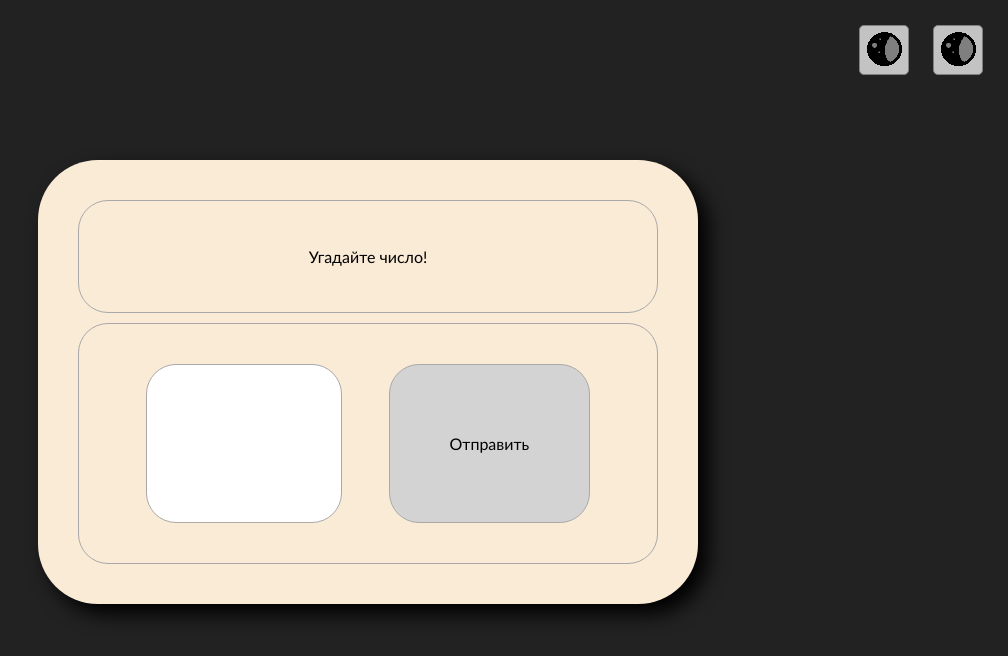
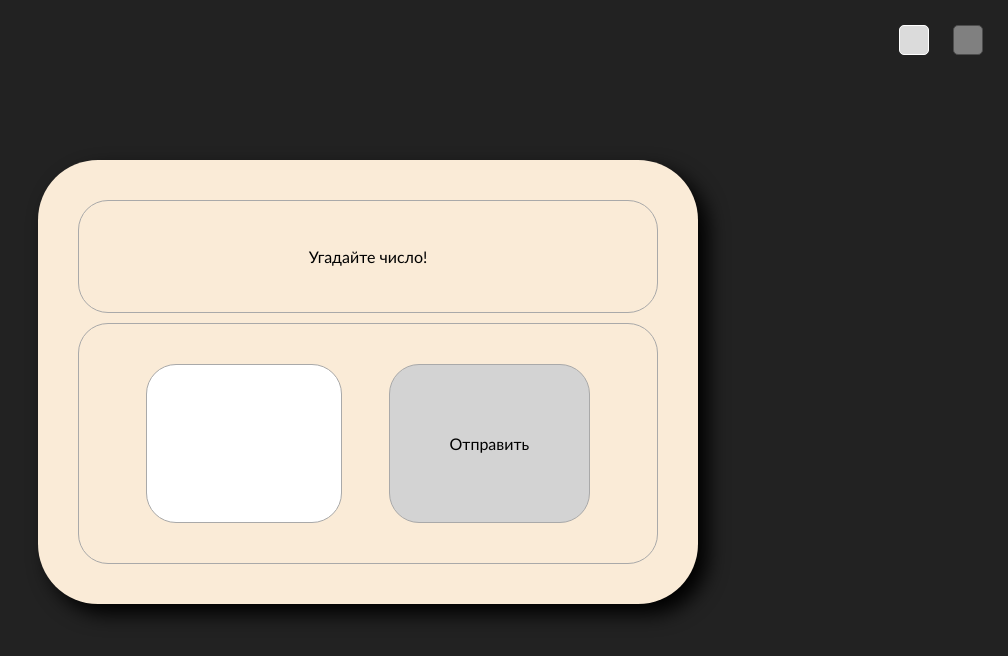
Before and after one commit to OrDro1d/guess-the-number, a plain HTML site: page index.html in a window 1280 px wide. Both pictures are taken after a click on the button 1155 px from the left and 50 px from the top of the page. Shown: the whole page, without its empty margins (272-1280 px from the left). Drawn offline with Linux system fonts and the light colour scheme.

Commit message:
были изменены кнопки настроек страницы: теперь они работают корректно и выглядят иначе.

```diff
--- a/script.js
+++ b/script.js
@@ -1,10 +1,6 @@
-// const main = document.querySelector("main");
-// main.onclick = () => {
-// 	main.style.backgroundColor = "lightgray";
-// };
 let isDarkMode = false;
 let isGamePlayed = false;
-
+// Элементы веб-страницы
 const body = document.querySelector("body");
 const main = document.querySelector("main");
 const themeMode = document.querySelector(".theme-mode");
@@ -12,7 +8,7 @@ const guessInput = document.querySelector(".guess-input");
 const guessButton = document.querySelector(".guess-button");
 const questioneer = document.querySelector(".questioneer");
 const questioneerMessage = document.querySelector(".questioneer-message");
-
+// Функции
 const setDeafault = () => {
 	questioneer.style.backgroundColor = "antiquewhite";
 	questioneerMessage.textContent = "Угадайте число!";
@@ -49,14 +45,18 @@ const guessCheck = () => {
 const changeTheme = () => {
 	if (isDarkMode) {
 		body.style.backgroundColor = "white";
+		themeMode.style.backgroundColor = "#444";
+		themeMode.style.borderColor = "black";
 		main.style.boxShadow = "10px 10px 20px darkgray";
 		isDarkMode = false;
 	} else {
 		body.style.backgroundColor = "#222";
+		themeMode.style.backgroundColor = "#dbdbdb";
+		themeMode.style.borderColor = "white";
 		main.style.boxShadow = "10px 10px 20px black";
 		isDarkMode = true;
 	}
 };
-
+// Сама программа
 guessButton.addEventListener("click", guessCheck);
 themeMode.addEventListener("click", changeTheme);
--- a/styles.css
+++ b/styles.css
@@ -22,12 +22,19 @@ body {
 }
 
 .settings button {
-	border: 1px solid gray;
+	border: 1px solid #4d4d4d;
 	border-radius: 5px;
-	background-image: url("images/dark-theme.png");
-	padding: 24px;
+	padding: 14px;
 	margin: 10px;
 	cursor: pointer;
+}
+
+.theme-mode {
+	background-color: #212121;
+}
+
+.help {
+	background-color: gray;
 }
 
 main {
```
